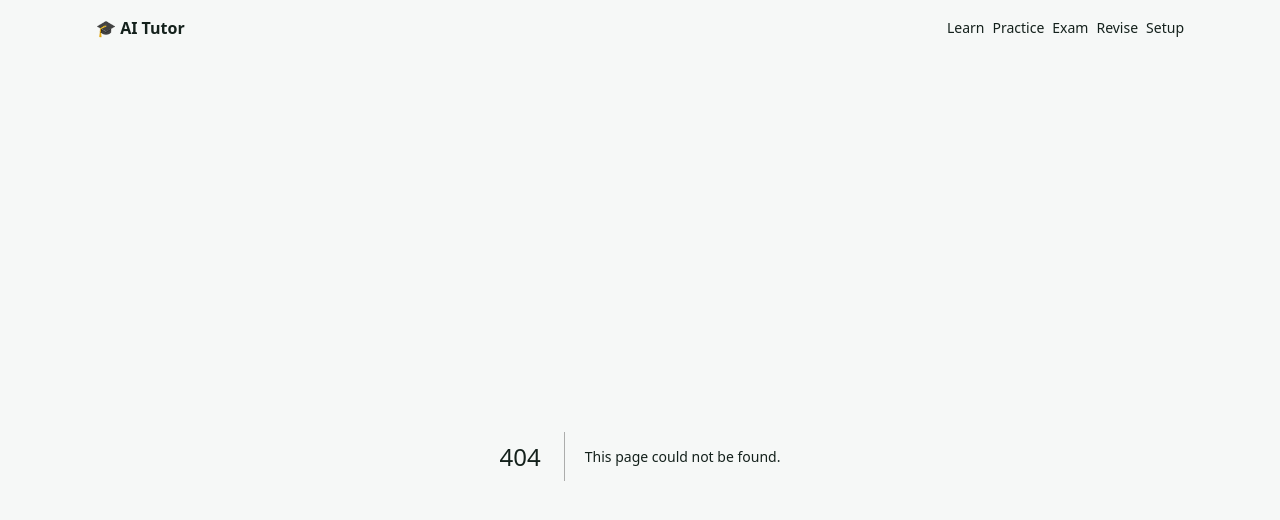
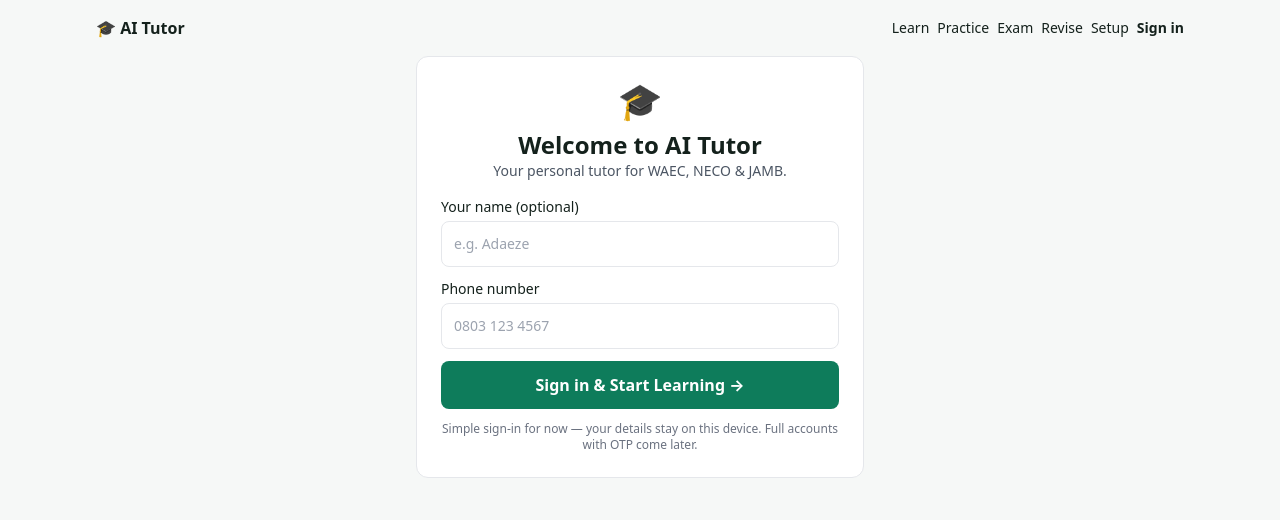
Before and after one commit to meduoyeomoyenia-cyber/Education-AI-TUTOR, a Next.js app in the folder web/: page /signin in a window 1280 px wide. Before the commit this address had no page. Shown: the top 520 px of the page. Built offline with nearby package versions, Linux system fonts and the light colour scheme.

Commit message:
PWA sign-in entry page, installed app starts at /signin

```diff
--- a/web/app/layout.jsx
+++ b/web/app/layout.jsx
@@ -15,7 +15,7 @@ export default function RootLayout({ children }) {
       <header className="py-4 flex justify-between items-center gap-2 flex-wrap">
         <b>🎓 AI Tutor</b>
         <InstallButton />
-        <nav className="flex gap-2 text-sm"><a href="/">Learn</a><a href="/practice">Practice</a><a href="/exam">Exam</a><a href="/revision">Revise</a><a href="/onboarding">Setup</a></nav>
+        <nav className="flex gap-2 text-sm"><a href="/">Learn</a><a href="/practice">Practice</a><a href="/exam">Exam</a><a href="/revision">Revise</a><a href="/onboarding">Setup</a><a href="/signin" className="font-bold">Sign in</a></nav>
       </header>
       <main className="pb-20 md:pb-10">{children}</main>
       <nav className="fixed bottom-0 left-0 right-0 bg-white border-t flex justify-around py-3 text-xs md:hidden">
--- /dev/null
+++ b/web/app/signin/page.jsx
@@ -0,0 +1,32 @@
+'use client';
+import { useState } from 'react';
+
+export default function SignIn() {
+  const [phone, setPhone] = useState('');
+  const [name, setName] = useState('');
+  const [msg, setMsg] = useState('');
+  const [done, setDone] = useState(typeof window !== 'undefined' && !!localStorage.getItem('edu_profile'));
+  const valid = /^0[789][01]\d{8}$/.test(phone.trim());
+  const save = () => {
+    if (!valid) { setMsg('Enter a valid 11-digit Nigerian phone number, e.g. 0803...'); return; }
+    localStorage.setItem('edu_profile', JSON.stringify({ phone: phone.trim(), name: name.trim() }));
+    setDone(true); setMsg('');
+  };
+  const out = () => { localStorage.removeItem('edu_profile'); setDone(false); setPhone(''); setName(''); };
+  return (<div className="bg-white border rounded-xl p-6 max-w-md mx-auto space-y-4">
+    <div className="text-center"><p className="text-4xl">🎓</p>
+      <h1 className="text-2xl font-extrabold mt-2">Welcome to AI Tutor</h1>
+      <p className="text-sm text-gray-600">Your personal tutor for WAEC, NECO &amp; JAMB.</p></div>
+    {!done ? (<div className="space-y-3">
+      <label className="block text-sm">Your name (optional)<input value={name} onChange={e => setName(e.target.value)} placeholder="e.g. Adaeze" className="border rounded-lg p-3 w-full mt-1" /></label>
+      <label className="block text-sm">Phone number<input value={phone} onChange={e => setPhone(e.target.value)} inputMode="numeric" placeholder="0803 123 4567" className="border rounded-lg p-3 w-full mt-1" /></label>
+      {msg && <p className="text-sm text-red-600">{msg}</p>}
+      <button onClick={save} className="bg-[#0E7C5B] text-white rounded-lg px-4 py-3 w-full font-bold">Sign in &amp; Start Learning →</button>
+      <p className="text-xs text-gray-500 text-center">Simple sign-in for now — your details stay on this device. Full accounts with OTP come later.</p>
+    </div>) : (<div className="space-y-3 text-center">
+      <p className="font-bold">You're signed in 🎉</p>
+      <a href="/" className="inline-block bg-[#0E7C5B] text-white rounded-lg px-4 py-3 font-bold">Continue to Dashboard →</a>
+      <div><button onClick={out} className="text-sm underline text-gray-600">Sign out</button></div>
+    </div>)}
+  </div>);
+}
--- a/web/public/sw.js
+++ b/web/public/sw.js
@@ -1,7 +1,7 @@
 /* Education AI Tutor service worker. App-shell cache + runtime cache for
    same-origin GETs. API POSTs and cross-origin requests always go to network. */
-const CACHE = 'edu-tutor-v1';
-const SHELL = ['/', '/manifest.webmanifest', '/icons/icon-192.png', '/icons/icon-512.png'];
+const CACHE = 'edu-tutor-v2';
+const SHELL = ['/', '/signin', '/manifest.webmanifest', '/icons/icon-192.png', '/icons/icon-512.png'];
 
 self.addEventListener('install', (e) => {
   e.waitUntil(caches.open(CACHE).then((c) => c.addAll(SHELL)).then(() => self.skipWaiting()));
```
Also changed, not shown: web/public/manifest.webmanifest.
